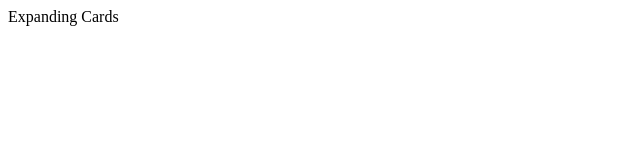
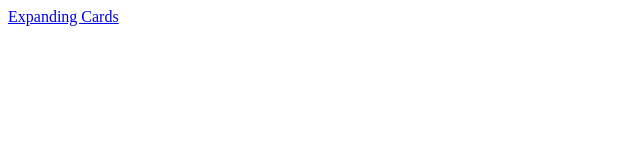
Before and after one commit to amitbhalla/jsshorts, a plain HTML site: page index.html in a window 1280 px wide. Shown: the whole page, without its empty margins (0-640 px from the left). Drawn offline with Linux system fonts and the light colour scheme.

Commit message:
Link fix

```diff
--- a/index.html
+++ b/index.html
@@ -7,6 +7,6 @@
     <title>Amit - 50 JS Shorts</title>
   </head>
   <body>
-    <a src="/01-ExpandingCards/index.html"> Expanding Cards</a>
+    <a href="/01-ExpandingCards/index.html"> Expanding Cards</a>
   </body>
 </html>
```
